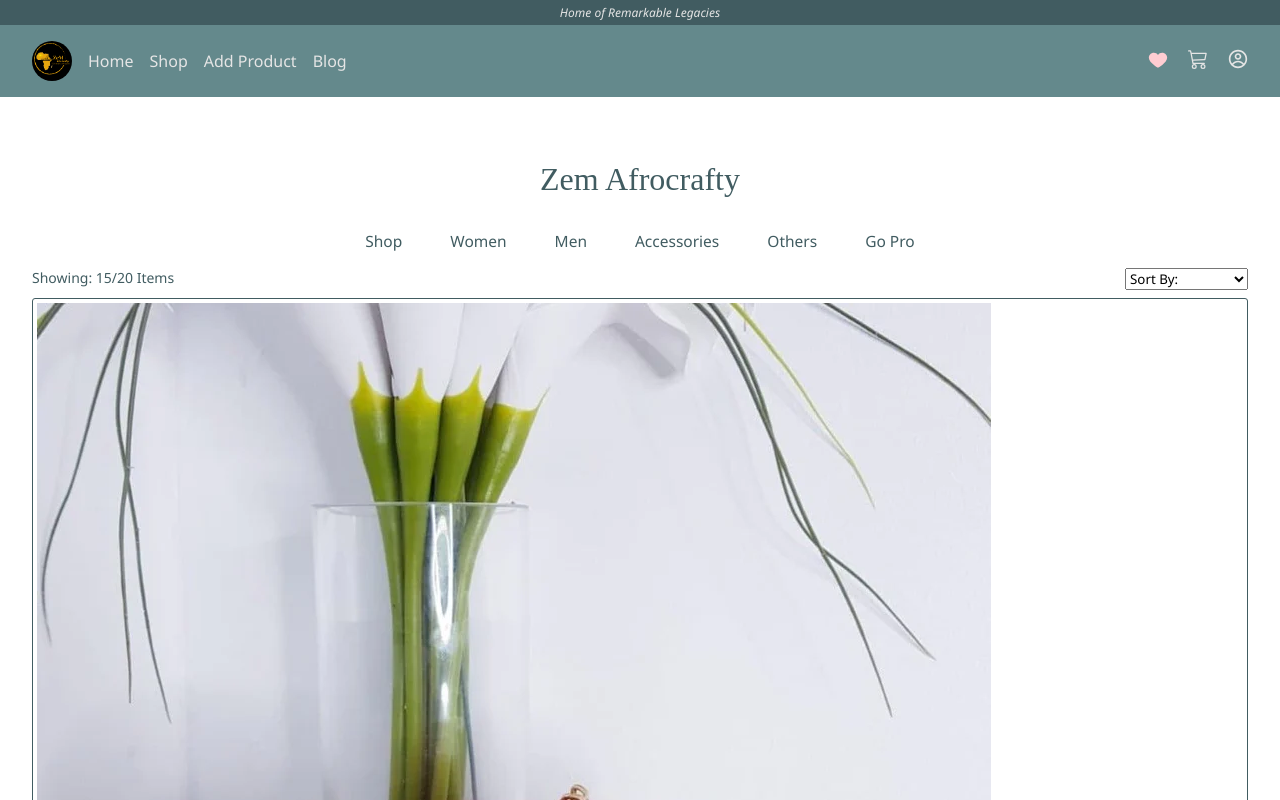
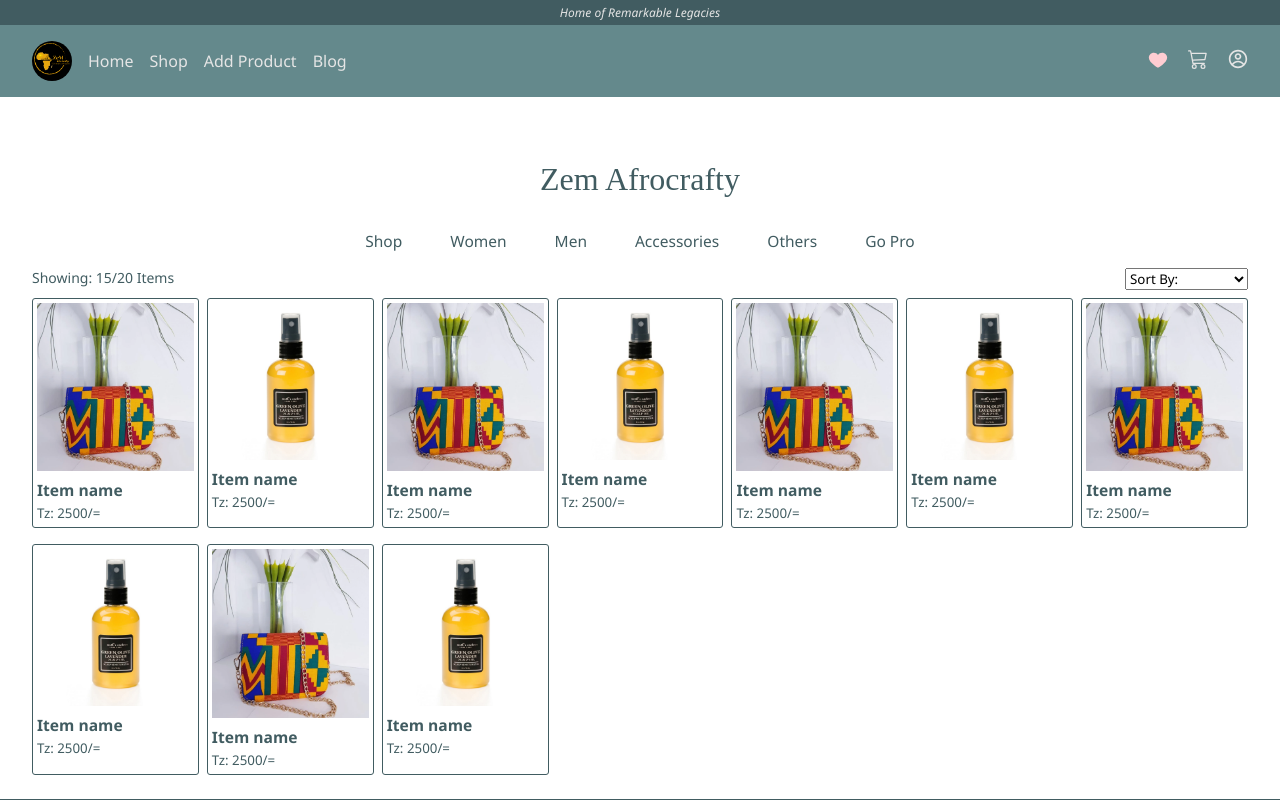
Before and after one commit to JoshuaSiyame/Zem_AfroCrafty, a React app: page / in a window 1280 px wide. Shown: the top 800 px of the page. Built offline with nearby package versions, Linux system fonts and the light colour scheme.

Commit message:
Shop commits

```diff
--- a/src/components/Shop/Shop.css
+++ b/src/components/Shop/Shop.css
@@ -70,7 +70,40 @@
     }
 }
 
-@media (min-width: 321px) and (max-width: 480px) {
+@media (min-width: 321px) and (max-width: 450px) {
+    #shop {}
+
+    /* shop container */
+    #shop-container {
+        padding: .8em .8em;
+    }
+
+    /* shop info list */
+    #shop-info-list {}
+
+    /* shop info list item */
+    .shop-info-list-item {}
+
+    /* shop items */
+    #shop-items {
+        display: grid;
+        grid-template-columns: repeat(2, auto);
+        column-gap: 1em;
+        row-gap: 1em;
+    }
+
+    /* item card */
+    .item-card {
+        max-width: 200px;
+    }
+
+    /* item-img */
+    .item-img {
+        width: 100%;
+    }
+}
+
+@media (min-width: 451px) and (max-width: 480px) {
     #shop {}
 
     /* shop container */
@@ -127,7 +160,7 @@
 
     /* item card */
     .item-card {
-        max-width: 170px;
+        max-width: 160px;
     }
 
     /* item-img */
@@ -151,13 +184,20 @@
     .shop-info-list-item {}
 
     /* shop items */
-    #shop-items {}
+    #shop-items {
+        display: grid;
+        grid-template-columns: repeat(5, auto);
+        column-gap: 1em;
+        row-gap: 1em;
+    }
 
     /* item card */
     .item-card {}
 
     /* item-img */
-    .item-img {}
+    .item-img {
+        width: 100%;
+    }
 }
 
 @media (min-width: 1025px) and (max-width: 1200px) {
@@ -175,7 +215,12 @@
     .shop-info-list-item {}
 
     /* shop items */
-    #shop-items {}
+    #shop-items {
+        display: grid;
+        grid-template-columns: repeat(6, auto);
+        column-gap: 1em;
+        row-gap: 1em;
+    }
 
     /* item card */
     .item-card {}
@@ -199,11 +244,21 @@
     .shop-info-list-item {}
 
     /* shop items */
-    #shop-items {}
+    #shop-items {
+        display: grid;
+        grid-template-columns: repeat(7, auto);
+        justify-content: space-between;
+        column-gap: .5em;
+        row-gap: 1em;
+    }
 
     /* item card */
-    .item-card {}
+    .item-card {
+        max-width: 170px;
+    }
 
     /* item-img */
-    .item-img {}
+    .item-img {
+        width: 100%;
+    }
 }
```
